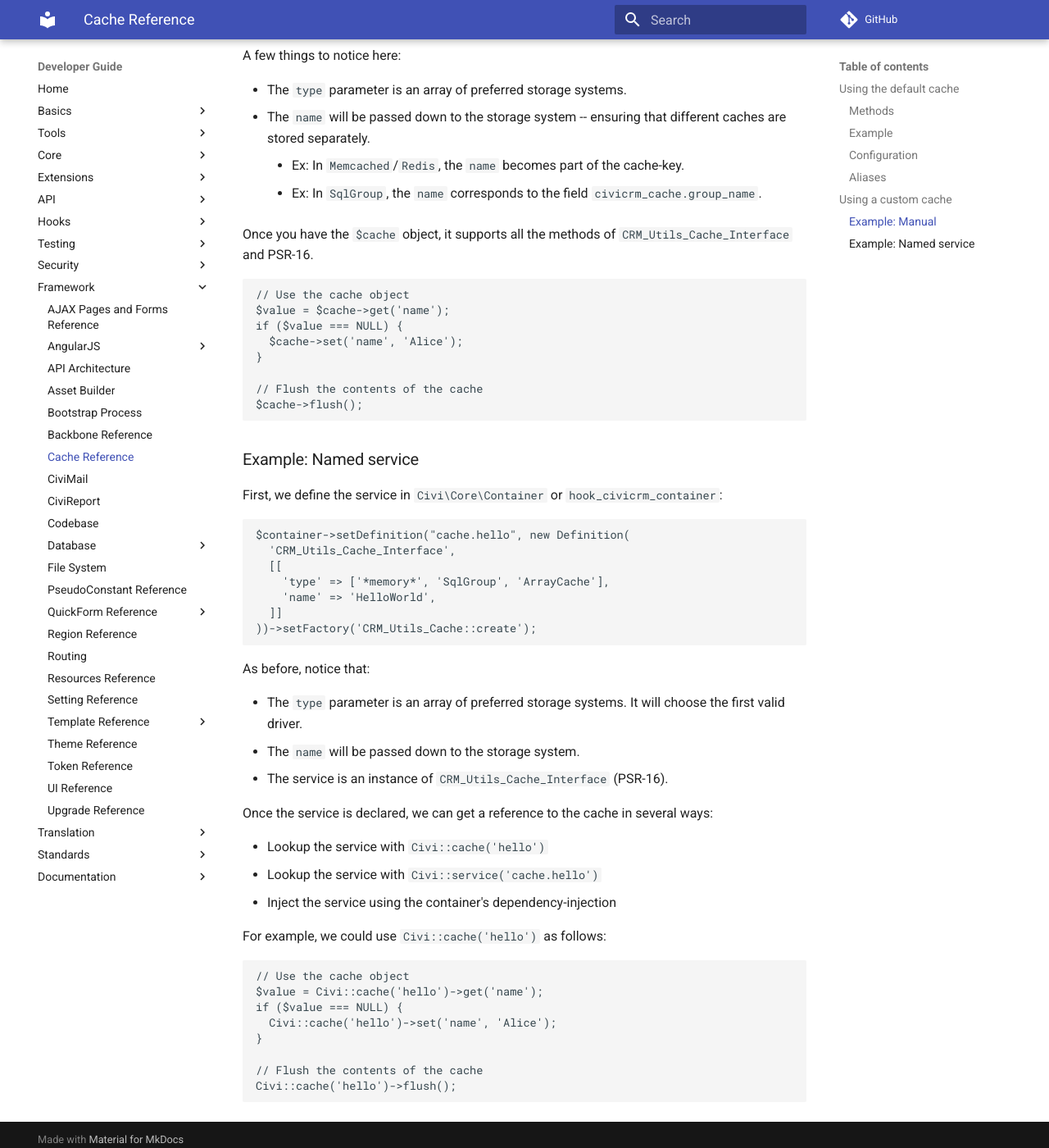
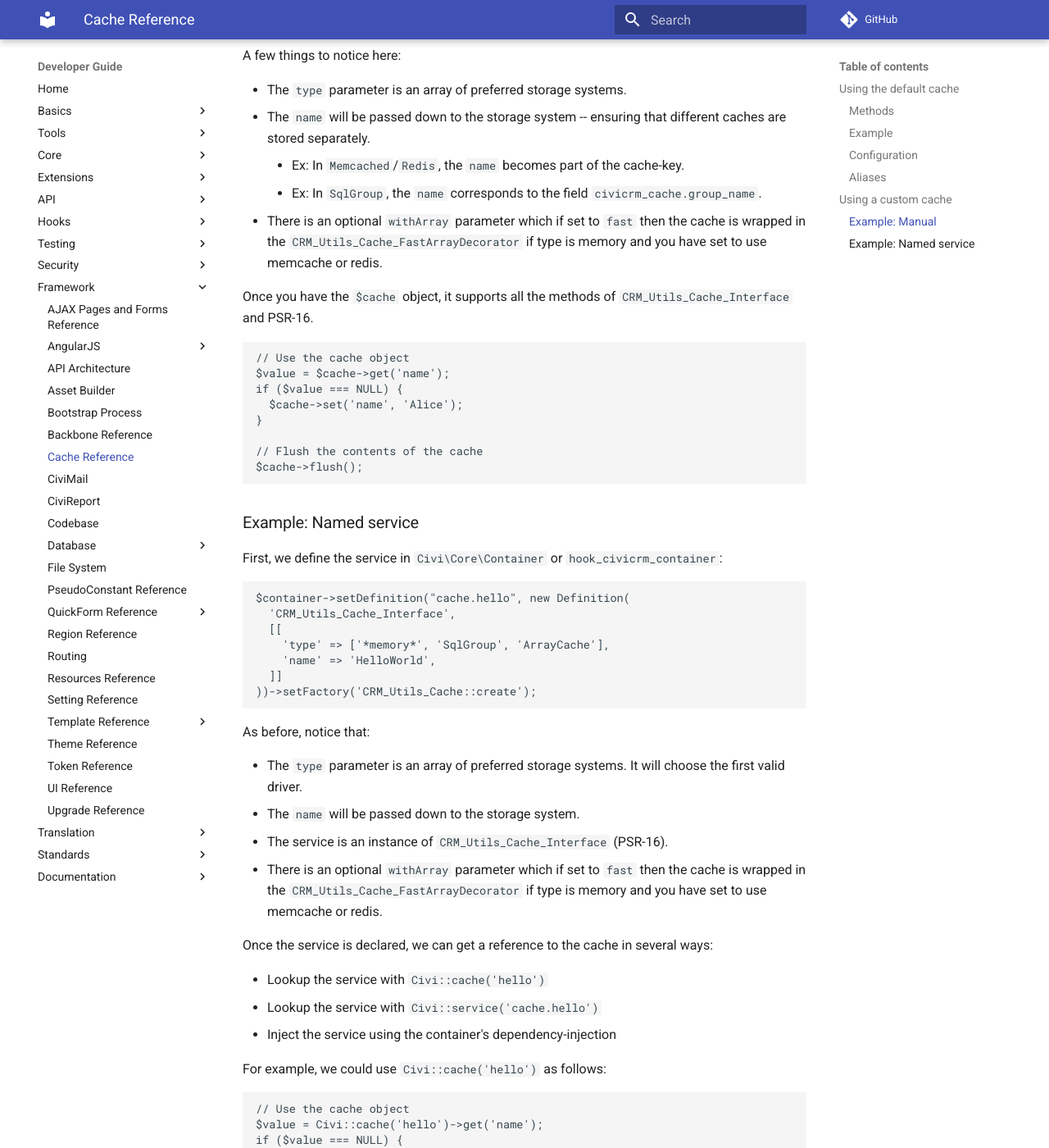
Before and after one commit to civicrm/civicrm-dev-docs, an MkDocs documentation site: the page built from docs/framework/cache.md, in a window 1280 px wide and 1400 px high, scrolled down 2771 px. Shown: the whole window at 82% size. Built offline with MkDocs 1.6.1 and Material for MkDocs 9.7.7, drawn with Linux system fonts in a browser that asks for light colours; comment, search, counter and statistics services are not loaded; old or Windows-style settings are respelled for this version of MkDocs.

Commit message:
Include documentation on withArray parameter when creating Cache Service

```diff
--- a/docs/framework/cache.md
+++ b/docs/framework/cache.md
@@ -111,6 +111,7 @@ A few things to notice here:
 * The `name` will be passed down to the storage system -- ensuring that different caches are stored separately.
     * Ex: In `Memcached`/`Redis`, the `name` becomes part of the cache-key.
     * Ex: In `SqlGroup`, the `name` corresponds to the field `civicrm_cache.group_name`.
+* There is an optional `withArray` parameter which if set to `fast` then the cache is wrapped in the `CRM_Utils_Cache_FastArrayDecorator` if type is memory and you have set to use memcache or redis.
 
 Once you have the `$cache` object, it supports all the methods of `CRM_Utils_Cache_Interface` and PSR-16.
 
@@ -144,6 +145,7 @@ As before, notice that:
 * The `type` parameter is an array of preferred storage systems. It will choose the first valid driver.
 * The `name` will be passed down to the storage system.
 * The service is an instance of `CRM_Utils_Cache_Interface` (PSR-16).
+* There is an optional `withArray` parameter which if set to `fast` then the cache is wrapped in the `CRM_Utils_Cache_FastArrayDecorator` if type is memory and you have set to use memcache or redis.
 
 Once the service is declared, we can get a reference to the cache in several ways:
 
```
